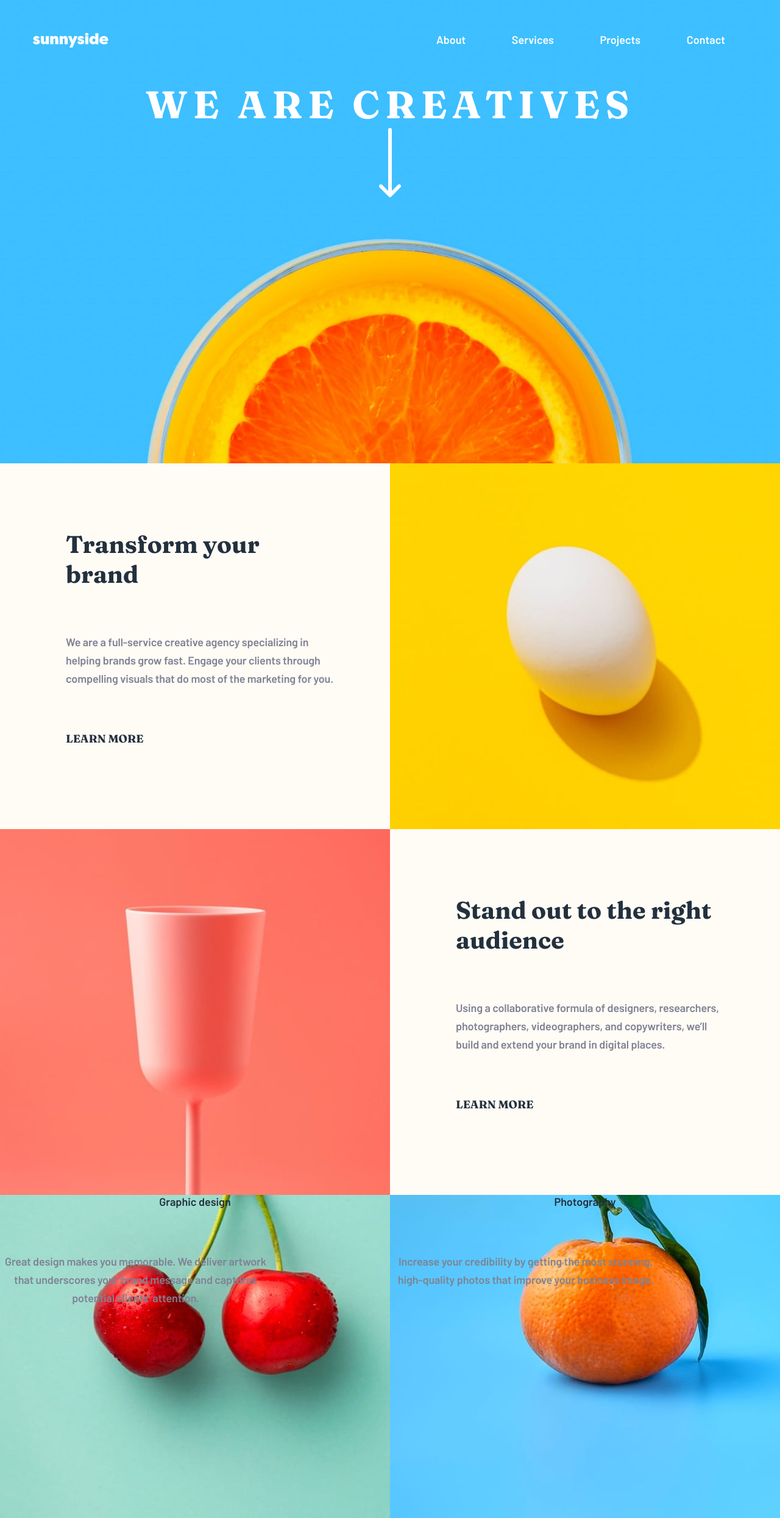
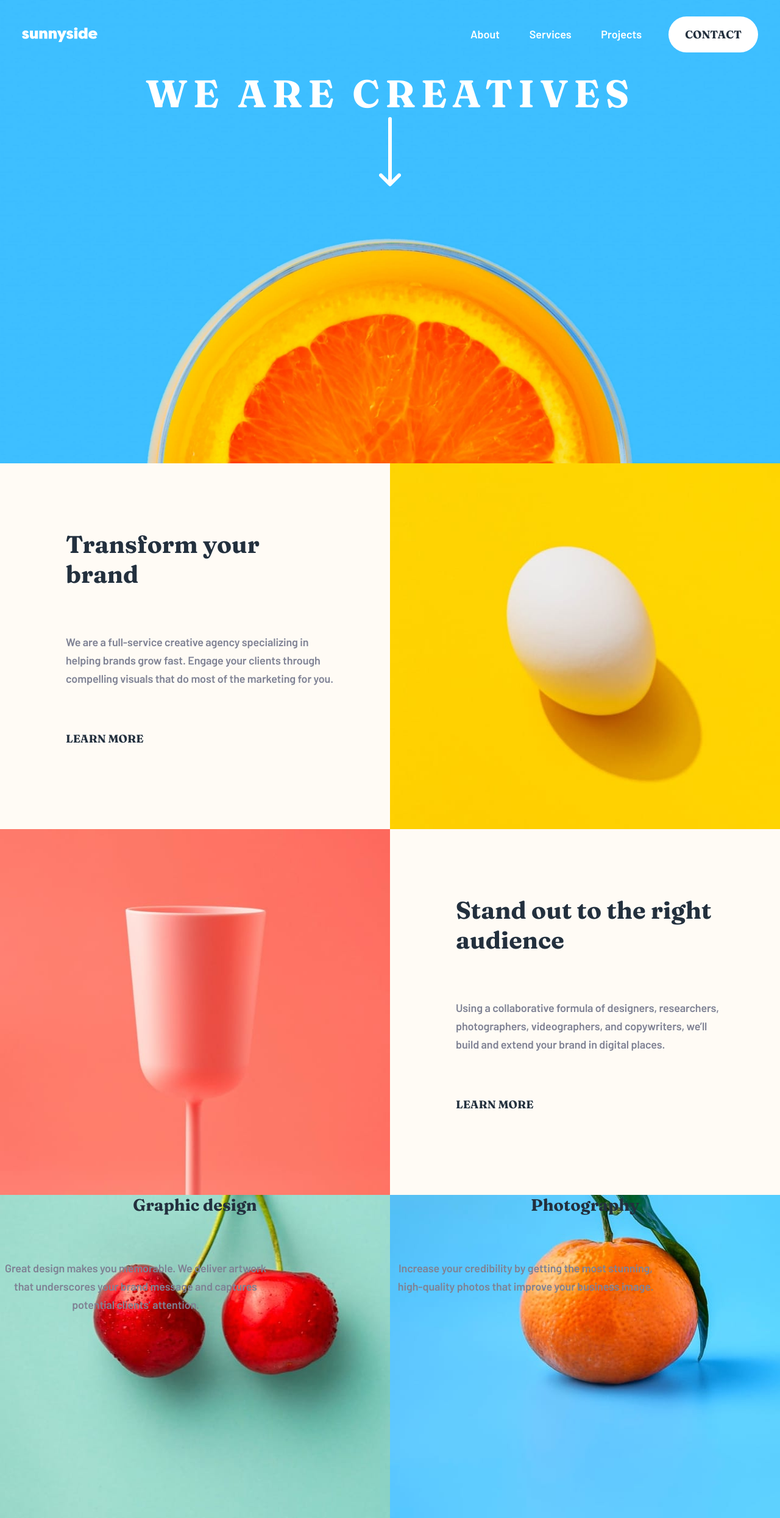
Before and after one commit to alex-cler/FrontEndMentor-SunnysideAgency, a plain HTML site: page index.html in a window 1280 px wide. Shown: the top 2490 px of the page at 61% size. Drawn offline with Linux system fonts and the light colour scheme.

Commit message:
Update css

```diff
--- a/index.html
+++ b/index.html
@@ -22,8 +22,10 @@
         <li><a href="#">About</a></li>
         <li><a href="#">Services</a></li>
         <li><a href="#">Projects</a></li>
-        <li><a href="#">Contact</a></li>
+        <li><a class="contact" href="#">Contact</a></li>
       </ul>
+      <!-- Logo menu burger on mobile -->
+      <img src="./assets/icon-hamburger.svg" alt="Menu burger">
     </nav>
     <h1>We are creatives</h1>
     <img src="./assets/icon-arrow-down.svg" alt="White arrow-down icon">
@@ -48,12 +50,12 @@
       </div>
     </div>
     <div class="gallery cherry">
-      <h4>Graphic design</h4>
+      <h3>Graphic design</h3>
       <p>Great design makes you memorable. We deliver artwork that underscores your brand message and captures potential
         clients’ attention.</p>
     </div>
     <div class="gallery orange">
-      <h4>Photography</h4>
+      <h3>Photography</h3>
       <p>Increase your credibility by getting the most stunning, high-quality photos that improve your business image.
       </p>
     </div>
--- a/style.css
+++ b/style.css
@@ -45,17 +45,34 @@ h1 {
     letter-spacing: 8.75px;
 }
 
+/* NavBar display */
 nav {
     display: flex;
     flex-direction: row;
     justify-content: space-between;
-    padding: 3em;
+    padding: 2.5em 2em;
 }
 
 nav a {
     text-decoration: none;
     color: var(--white);
-    padding: 0 2em;
+    margin: 0 1.25em;
+}
+
+/* Contact link */
+.contact {
+    font-family: 'Fraunces', serif;
+    text-transform: uppercase;
+    color: var(--dark-blue);
+    background-color: var(--white);
+    padding: 1em 1.5em;
+    margin: 0 0 0 1em;
+    border-radius: 50px;
+}
+
+/* Menu burger only visible on mobile */
+nav img:last-of-type {
+    display: none;
 }
 
 header {
@@ -110,9 +127,16 @@ article {
     margin: 6em;
 }
 
+.gallery.cherry h3,
+.gallery.orange h3 {
+    font-family: 'Fraunces', serif;
+    font-size: 1.5em;
+}
+
 .cherry {
     background-image: url("./assets/image-graphic-design.jpg");
     text-align: center;
+
 }
 
 .orange {
```
